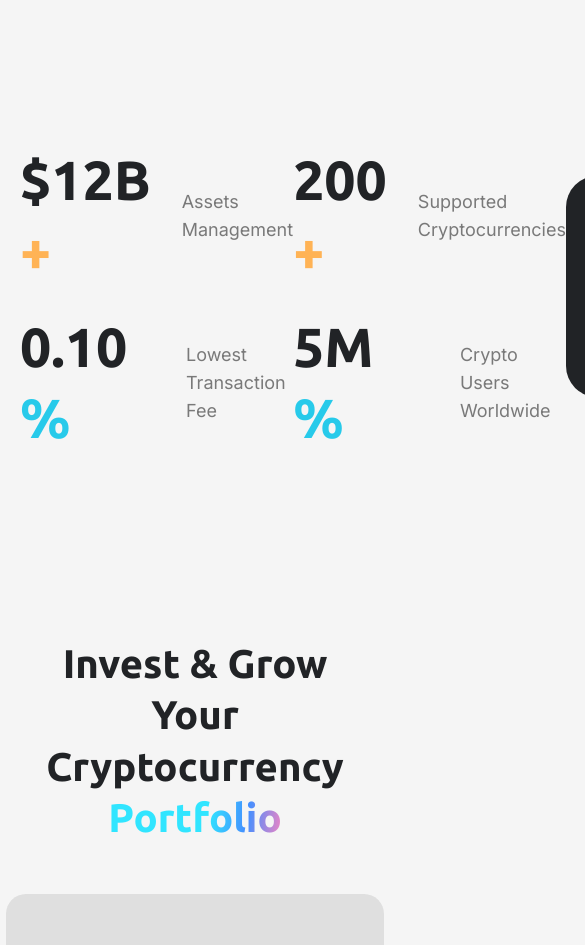
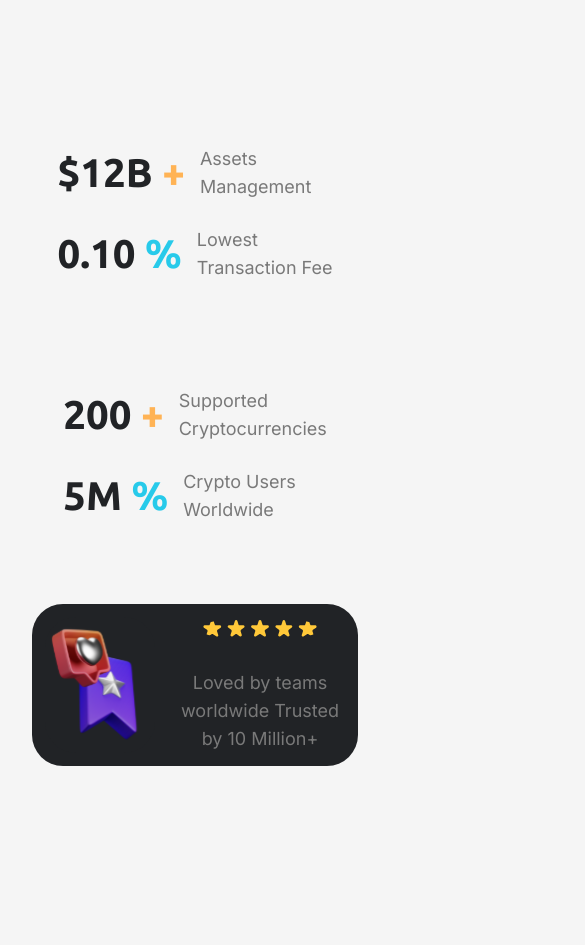
Before and after one commit to Polina-eliza/cryptowave-app, a React (Create React App) app: page / in a window 390 px wide. Shown: the part 1640-2585 px from the top of the page, 585 px wide, since content can reach past the window. Built offline with nearby package versions, Linux system fonts and the light colour scheme; no server answers.

Commit message:
implemented media q to callout and benefits

```diff
--- a/src/components/Benefits.css
+++ b/src/components/Benefits.css
@@ -54,3 +54,47 @@
     display: block;
     margin: 0 auto;
   }
+
+
+
+
+  @media (max-width: 1270px) {
+    .data {
+      font-size: 40px;
+  }
+
+  .img {
+    width: 110px;
+    background: #212326;
+    border-radius: 31px;
+  }
+
+  .right-container {
+    padding: 13px;
+  }
+
+  .stars {
+    width: 120px;
+    display: block;
+    margin: 0 auto;
+  }
+
+  .wrapper {
+    gap: 15px;
+}
+
+.text {
+  max-width: 170px;
+}
+
+  }
+
+  @media (max-width: 991px) {
+    .benefits {
+      display: flex;
+      align-items: center;
+      flex-direction: column;
+      gap: 80px;
+  }
+
+  }
```
